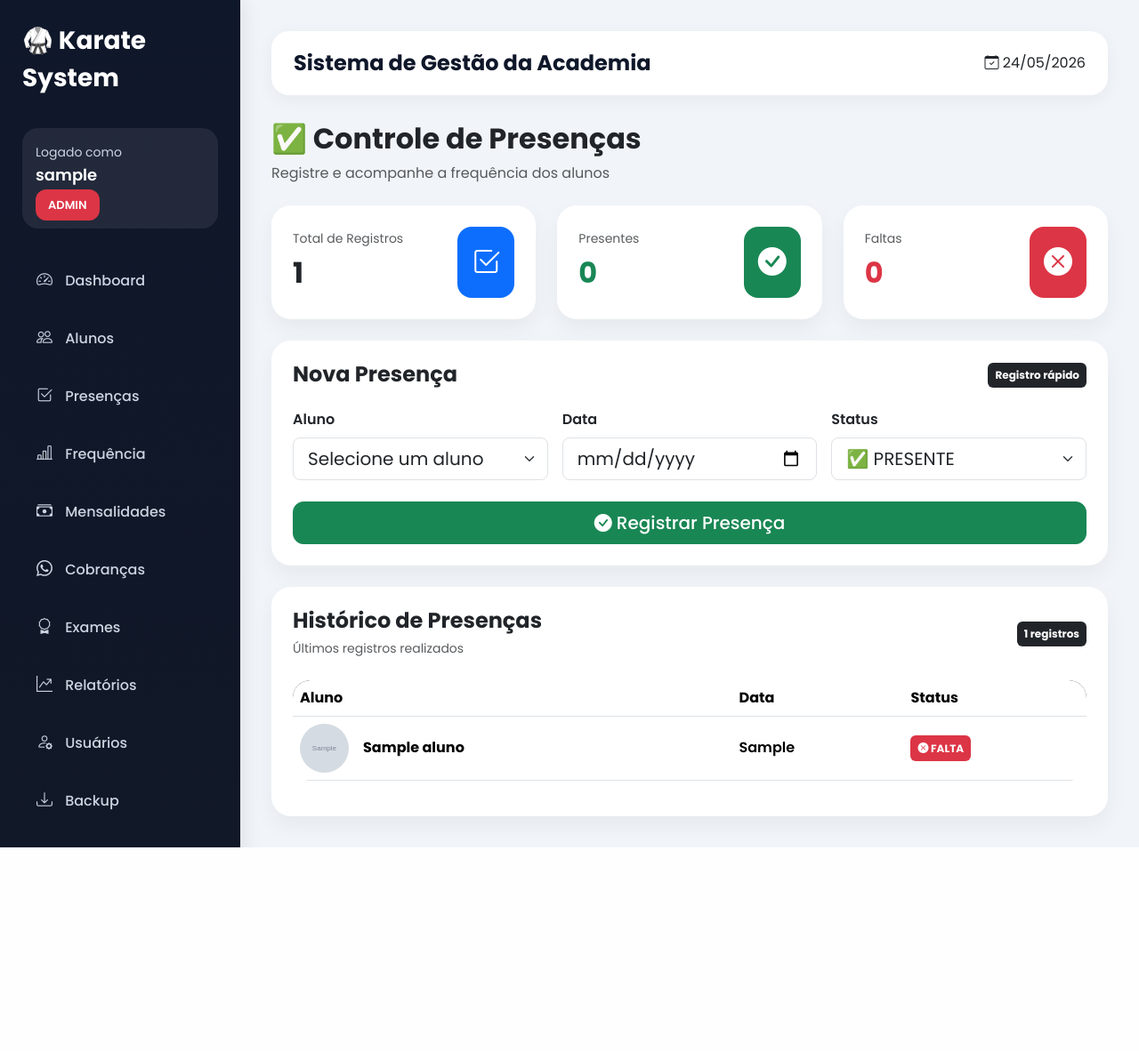
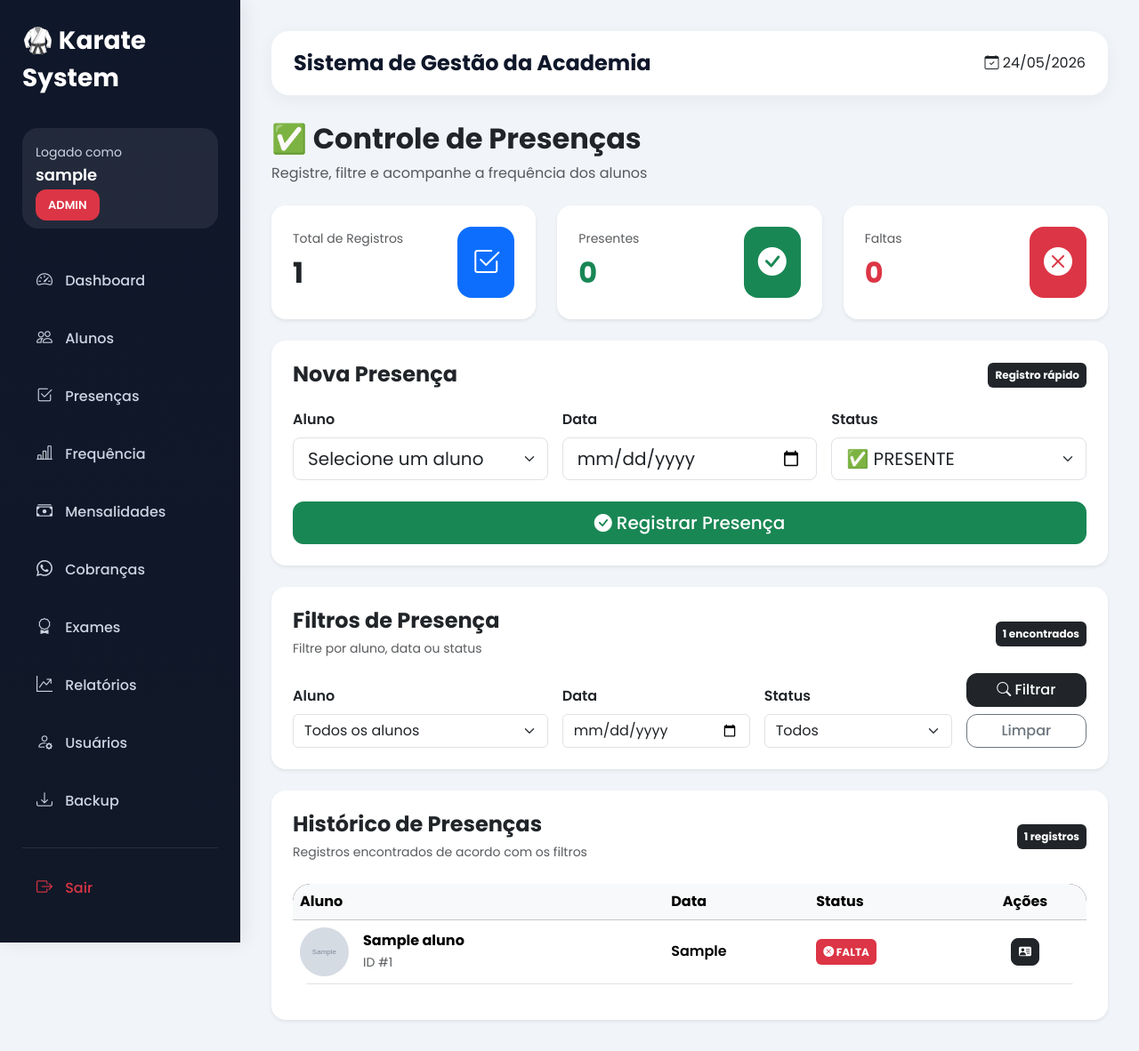
Before and after one commit to roisadi-tech/karate-system, a Flask app: page /presencas in a window 1280 px wide. Shown: the whole page at 89% size. Before the commit the page ends 953 px from the top, so only its background shows below. Run offline with Flask 3, Linux system fonts and the light colour scheme; the visitor is signed in with stand-in values (Sample User, id 1); tables that the repository leaves empty hold one stand-in row (values such as "Sample post"); grey boxes marked "Sample" are stand-in pictures.

Commit message:
Adicionando filtros em presencas

```diff
--- a/app.py
+++ b/app.py
@@ -661,14 +661,54 @@ def presencas():
         Aluno.nome.asc()
     ).all()
 
-    lista_presencas = Presenca.query.order_by(
+    filtro_aluno = request.args.get('aluno_id')
+    filtro_data = request.args.get('data')
+    filtro_status = request.args.get('status')
+
+    query = Presenca.query
+
+    if filtro_aluno:
+
+        query = query.filter(
+            Presenca.aluno_id == filtro_aluno
+        )
+
+    if filtro_data:
+
+        query = query.filter(
+            Presenca.data == filtro_data
+        )
+
+    if filtro_status:
+
+        query = query.filter(
+            Presenca.status == filtro_status
+        )
+
+    lista_presencas = query.order_by(
         Presenca.data.desc()
     ).all()
+
+    total_registros = Presenca.query.count()
+
+    total_presentes = Presenca.query.filter_by(
+        status='PRESENTE'
+    ).count()
+
+    total_faltas = Presenca.query.filter_by(
+        status='FALTA'
+    ).count()
 
     return render_template(
         'presencas.html',
         alunos=alunos,
-        presencas=lista_presencas
+        presencas=lista_presencas,
+        total_registros=total_registros,
+        total_presentes=total_presentes,
+        total_faltas=total_faltas,
+        filtro_aluno=filtro_aluno,
+        filtro_data=filtro_data,
+        filtro_status=filtro_status
     )
 
 
--- a/templates/presencas.html
+++ b/templates/presencas.html
@@ -13,7 +13,7 @@
         </h2>
 
         <p class="text-muted mb-0">
-            Registre e acompanhe a frequência dos alunos
+            Registre, filtre e acompanhe a frequência dos alunos
         </p>
 
     </div>
@@ -28,7 +28,7 @@
 
     <div class="col-md-4">
 
-        <div class="card p-4 h-100">
+        <div class="card border-0 shadow-sm p-4 h-100 rounded-4">
 
             <div class="d-flex justify-content-between align-items-center">
 
@@ -40,7 +40,7 @@
 
                     <h2 class="fw-bold mt-2">
 
-                        {{ presencas|length }}
+                        {{ total_registros }}
 
                     </h2>
 
@@ -62,7 +62,7 @@
 
     <div class="col-md-4">
 
-        <div class="card p-4 h-100">
+        <div class="card border-0 shadow-sm p-4 h-100 rounded-4">
 
             <div class="d-flex justify-content-between align-items-center">
 
@@ -74,10 +74,7 @@
 
                     <h2 class="fw-bold mt-2 text-success">
 
-                        {{ presencas
-                            | selectattr('status', 'equalto', 'PRESENTE')
-                            | list
-                            | length }}
+                        {{ total_presentes }}
 
                     </h2>
 
@@ -99,7 +96,7 @@
 
     <div class="col-md-4">
 
-        <div class="card p-4 h-100">
+        <div class="card border-0 shadow-sm p-4 h-100 rounded-4">
 
             <div class="d-flex justify-content-between align-items-center">
 
@@ -111,10 +108,7 @@
 
                     <h2 class="fw-bold mt-2 text-danger">
 
-                        {{ presencas
-                            | selectattr('status', 'equalto', 'FALTA')
-                            | list
-                            | length }}
+                        {{ total_faltas }}
 
                     </h2>
 
@@ -136,7 +130,7 @@
 
 <!-- FORMULÁRIO -->
 
-<div class="card p-4 mb-4">
+<div class="card border-0 shadow-sm p-4 mb-4 rounded-4">
 
     <div class="d-flex justify-content-between align-items-center mb-4">
 
@@ -259,9 +253,172 @@
 
 </div>
 
+<!-- FILTROS -->
+
+<div class="card border-0 shadow-sm p-4 mb-4 rounded-4">
+
+    <div class="d-flex justify-content-between align-items-center mb-3 flex-wrap gap-2">
+
+        <div>
+
+            <h4 class="fw-bold mb-1">
+
+                Filtros de Presença
+
+            </h4>
+
+            <small class="text-muted">
+
+                Filtre por aluno, data ou status
+
+            </small>
+
+        </div>
+
+        <span class="badge bg-dark p-2">
+
+            {{ presencas|length }} encontrados
+
+        </span>
+
+    </div>
+
+    <form method="GET">
+
+        <div class="row g-3 align-items-end">
+
+            <!-- ALUNO -->
+
+            <div class="col-md-4">
+
+                <label class="form-label fw-semibold">
+
+                    Aluno
+
+                </label>
+
+                <select
+                    name="aluno_id"
+                    class="form-select"
+                >
+
+                    <option value="">
+                        Todos os alunos
+                    </option>
+
+                    {% for aluno in alunos %}
+
+                    <option
+                        value="{{ aluno.id }}"
+                        {% if filtro_aluno and filtro_aluno|int == aluno.id %}
+                            selected
+                        {% endif %}
+                    >
+
+                        {{ aluno.nome }}
+
+                    </option>
+
+                    {% endfor %}
+
+                </select>
+
+            </div>
+
+            <!-- DATA -->
+
+            <div class="col-md-3">
+
+                <label class="form-label fw-semibold">
+
+                    Data
+
+                </label>
+
+                <input
+                    type="date"
+                    name="data"
+                    value="{{ filtro_data or '' }}"
+                    class="form-control"
+                >
+
+            </div>
+
+            <!-- STATUS -->
+
+            <div class="col-md-3">
+
+                <label class="form-label fw-semibold">
+
+                    Status
+
+                </label>
+
+                <select
+                    name="status"
+                    class="form-select"
+                >
+
+                    <option value="">
+                        Todos
+                    </option>
+
+                    <option
+                        value="PRESENTE"
+                        {% if filtro_status == 'PRESENTE' %}
+                            selected
+                        {% endif %}
+                    >
+                        PRESENTE
+                    </option>
+
+                    <option
+                        value="FALTA"
+                        {% if filtro_status == 'FALTA' %}
+                            selected
+                        {% endif %}
+                    >
+                        FALTA
+                    </option>
+
+                </select>
+
+            </div>
+
+            <!-- BOTÕES -->
+
+            <div class="col-md-2 d-grid gap-2">
+
+                <button
+                    class="btn btn-dark"
+                >
+
+                    <i class="bi bi-search"></i>
+
+                    Filtrar
+
+                </button>
+
+                <a
+                    href="/presencas"
+                    class="btn btn-outline-secondary"
+                >
+
+                    Limpar
+
+                </a>
+
+            </div>
+
+        </div>
+
+    </form>
+
+</div>
+
 <!-- HISTÓRICO -->
 
-<div class="card p-4">
+<div class="card border-0 shadow-sm p-4 rounded-4">
 
     <div class="d-flex justify-content-between align-items-center mb-4">
 
@@ -275,7 +432,7 @@
 
             <small class="text-muted">
 
-                Últimos registros realizados
+                Registros encontrados de acordo com os filtros
 
             </small>
 
@@ -291,9 +448,9 @@
 
     <div class="table-responsive">
 
-        <table class="table align-middle">
+        <table class="table align-middle table-hover">
 
-            <thead>
+            <thead class="table-light">
 
                 <tr>
 
@@ -302,6 +459,10 @@
                     <th>Data</th>
 
                     <th>Status</th>
+
+                    <th class="text-center">
+                        Ações
+                    </th>
 
                 </tr>
 
@@ -319,7 +480,7 @@
 
                         <div class="d-flex align-items-center gap-3">
 
-                            {% if presenca.aluno.foto %}
+                            {% if presenca.aluno.foto and presenca.aluno.foto != '' %}
 
                                 <img
                                     src="{{ url_for('static', filename='uploads/' + presenca.aluno.foto) }}"
@@ -356,6 +517,14 @@
 
                                 </strong>
 
+                                <br>
+
+                                <small class="text-muted">
+
+                                    ID #{{ presenca.aluno.id }}
+
+                                </small>
+
                             </div>
 
                         </div>
@@ -368,7 +537,7 @@
 
                         <span class="fw-semibold">
 
-                            {{ presenca.data }}
+                            {{ formatar_data(presenca.data) }}
 
                         </span>
 
@@ -402,9 +571,58 @@
 
                     </td>
 
+                    <!-- AÇÕES -->
+
+                    <td class="text-center">
+
+                        <a
+                            href="/aluno/{{ presenca.aluno.id }}"
+                            class="btn btn-dark btn-sm rounded-3"
+                            title="Ver perfil do aluno"
+                        >
+
+                            <i class="bi bi-person-vcard-fill"></i>
+
+                        </a>
+
+                    </td>
+
                 </tr>
 
                 {% endfor %}
+
+                {% if presencas|length == 0 %}
+
+                <tr>
+
+                    <td
+                        colspan="4"
+                        class="text-center py-5"
+                    >
+
+                        <div class="text-muted">
+
+                            <i class="bi bi-calendar-x fs-1"></i>
+
+                            <h5 class="mt-3">
+
+                                Nenhuma presença encontrada
+
+                            </h5>
+
+                            <p>
+
+                                Ajuste os filtros ou registre uma nova presença.
+
+                            </p>
+
+                        </div>
+
+                    </td>
+
+                </tr>
+
+                {% endif %}
 
             </tbody>
 
```
